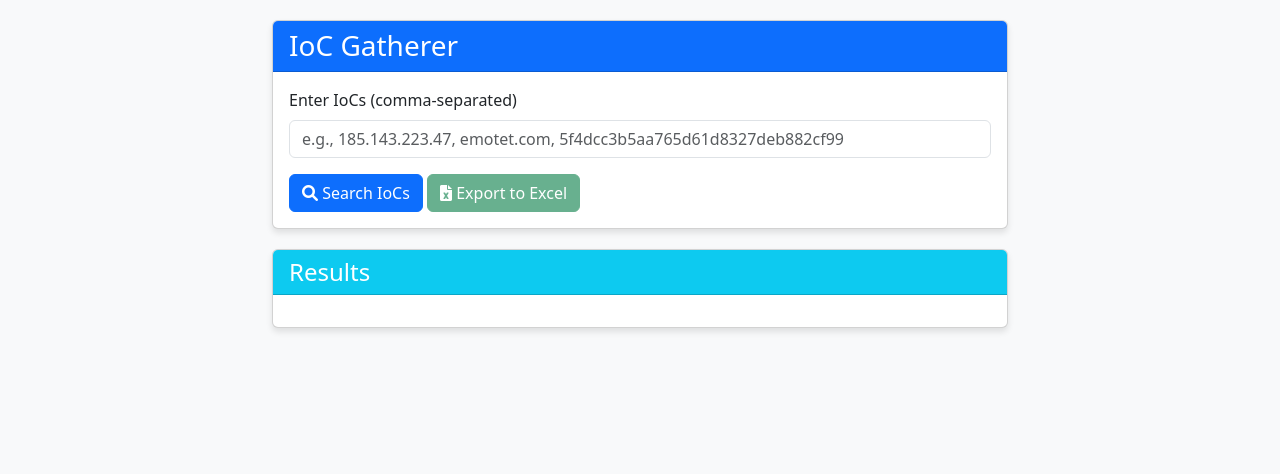
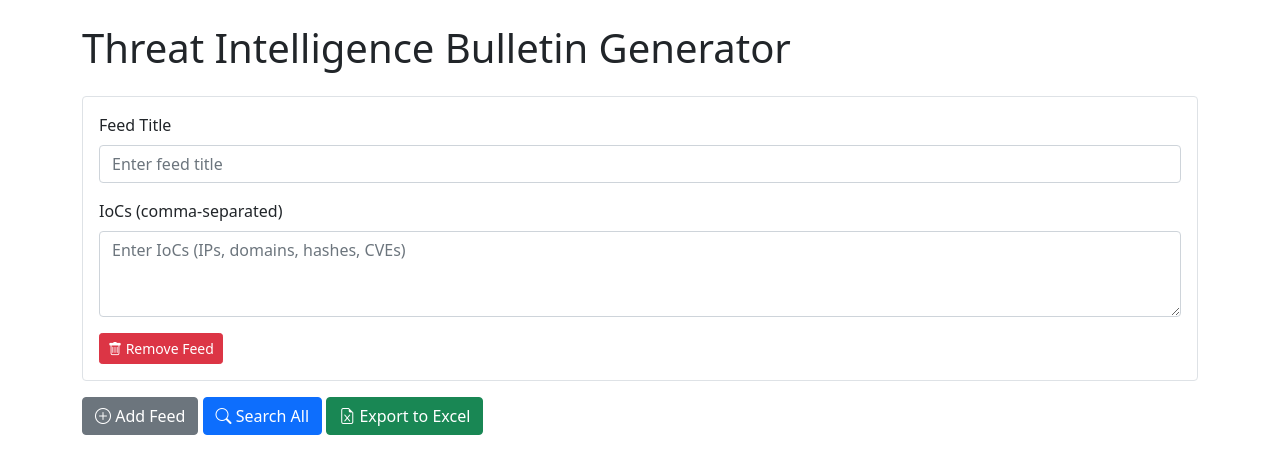
Before and after one commit to mhmdsan7/ioc_gatherer, a Flask app: page / in a window 1280 px wide. Shown: the top 474 px of the page. Run offline with Flask 3, Linux system fonts and the light colour scheme; some libraries are stand-ins or nearby versions.

Commit message:
I have added the feeds featurefor the weekly bulletin

```diff
--- a/app.py
+++ b/app.py
@@ -6,6 +6,9 @@ import os
 from dotenv import load_dotenv
 from datetime import datetime
 import io
+import re
+from openpyxl.styles import Font, Alignment
+from openpyxl.utils import get_column_letter
 
 # Load environment variables
 load_dotenv()
@@ -18,6 +21,28 @@ class IoCSearcher:
         self.headers = {
             'User-Agent': 'Mozilla/5.0 (Windows NT 10.0; Win64; x64) AppleWebKit/537.36 (KHTML, like Gecko) Chrome/91.0.4472.124 Safari/537.36'
         }
+
+    def search_cve(self, cve_id):
+        try:
+            # Using NIST NVD API
+            base_url = f"https://services.nvd.nist.gov/rest/json/cve/1.0/{cve_id}"
+            response = requests.get(base_url, headers=self.headers)
+
+            if response.status_code == 200:
+                data = response.json()
+                if 'result' in data:
+                    cve_data = data['result']['CVE_Items'][0]
+                    return {
+                        'type': 'CVE',
+                        'value': cve_id,
+                        'source': 'NIST NVD',
+                        'description': cve_data['cve']['description']['description_data'][0]['value'],
+                        'cvss_score': cve_data.get('impact', {}).get('baseMetricV3', {}).get('cvssV3', {}).get('baseScore', 'N/A'),
+                        'published_date': cve_data['publishedDate']
+                    }
+        except Exception as e:
+            print(f"Error searching CVE: {str(e)}")
+        return None
 
     def search_abuseipdb(self, keyword):
         api_key = os.getenv('ABUSEIPDB_API_KEY')
@@ -65,24 +90,33 @@ class IoCSearcher:
         try:
             if '.' in keyword:  # Could be IP or domain
                 endpoint = f"{base_url}/ip_addresses/{keyword}"
+                response = requests.get(endpoint, headers={'x-apikey': api_key})
+                if response.status_code == 200:
+                    data = response.json()
+                    if 'data' in data:
+                        results.append({
+                            'type': 'IP/Domain',
+                            'value': keyword,
+                            'source': 'VirusTotal',
+                            'malicious': data['data']['attributes'].get('last_analysis_stats', {}).get('malicious', 0),
+                            'last_analysis': data['data']['attributes'].get('last_analysis_date', '')
+                        })
             else:  # Assume it's a hash
                 endpoint = f"{base_url}/files/{keyword}"
-
-            headers = {
-                'x-apikey': api_key
-            }
-
-            response = requests.get(endpoint, headers=headers)
-            if response.status_code == 200:
-                data = response.json()
-                if 'data' in data:
-                    results.append({
-                        'type': 'IP/Domain/Hash',
-                        'value': keyword,
-                        'source': 'VirusTotal',
-                        'malicious': data['data']['attributes'].get('last_analysis_stats', {}).get('malicious', 0),
-                        'last_analysis': data['data']['attributes'].get('last_analysis_date', '')
-                    })
+                response = requests.get(endpoint, headers={'x-apikey': api_key})
+                if response.status_code == 200:
+                    data = response.json()
+                    if 'data' in data:
+                        results.append({
+                            'type': 'Hash',
+                            'value': keyword,
+                            'source': 'VirusTotal',
+                            'malicious': data['data']['attributes'].get('last_analysis_stats', {}).get('malicious', 0),
+                            'sha256': data['data']['attributes'].get('sha256', ''),
+                            'sha1': data['data']['attributes'].get('sha1', ''),
+                            'md5': data['data']['attributes'].get('md5', ''),
+                            'last_analysis': data['data']['attributes'].get('last_analysis_date', '')
+                        })
         except Exception as e:
             print(f"Error searching VirusTotal: {str(e)}")
 
@@ -130,37 +164,78 @@ def index():
 @app.route('/api/search', methods=['POST'])
 def search_iocs():
     data = request.json
-    keywords = [k.strip() for k in data.get('keywords', '').split(',')]
+    feeds = data.get('feeds', [])
+    results = {}
 
     searcher = IoCSearcher()
-    results = []
 
-    for keyword in keywords:
-        results.extend(searcher.search_abuseipdb(keyword))
-        results.extend(searcher.search_virustotal(keyword))
-        results.extend(searcher.search_threatfox(keyword))
+    for feed in feeds:
+        feed_title = feed.get('title', 'Untitled Feed')
+        keywords = [k.strip() for k in feed.get('iocs', '').split(',')]
+        feed_results = []
+
+        for keyword in keywords:
+            if keyword.startswith('CVE-'):
+                cve_result = searcher.search_cve(keyword)
+                if cve_result:
+                    feed_results.append(cve_result)
+            else:
+                feed_results.extend(searcher.search_abuseipdb(keyword))
+                feed_results.extend(searcher.search_virustotal(keyword))
+                feed_results.extend(searcher.search_threatfox(keyword))
+
+        results[feed_title] = feed_results
 
     return jsonify(results)
 
 @app.route('/api/export', methods=['POST'])
 def export_to_excel():
     data = request.json
-    results = data.get('results', [])
+    feeds_results = data.get('results', {})
 
-    if not results:
+    if not feeds_results:
         return jsonify({'error': 'No data to export'}), 400
 
-    df = pd.DataFrame(results)
     output = io.BytesIO()
     with pd.ExcelWriter(output, engine='openpyxl') as writer:
-        df.to_excel(writer, index=False)
+        for feed_title, results in feeds_results.items():
+            if results:
+                df = pd.DataFrame(results)
+                # Clean sheet name (Excel has restrictions on sheet names)
+                sheet_name = re.sub(r'[\[\]\*\?:/\\]', '', feed_title)[:31]
+
+                # Write the DataFrame starting from row 2 (leaving space for title)
+                df.to_excel(writer, sheet_name=sheet_name, index=False, startrow=1)
+
+                # Get the worksheet to apply formatting
+                worksheet = writer.sheets[sheet_name]
+
+                # Add title in the first row
+                last_column_letter = get_column_letter(len(df.columns))
+                worksheet.merge_cells(f'A1:{last_column_letter}1')  # Merge cells for title
+                title_cell = worksheet['A1']
+                title_cell.value = feed_title
+                title_cell.font = Font(size=18)
+                title_cell.alignment = Alignment(horizontal='center')
+
+                # Adjust column widths
+                for idx, column in enumerate(df.columns, start=1):
+                    column_letter = get_column_letter(idx)
+                    # Get max length of column content
+                    max_length = max(
+                        df[column].astype(str).apply(len).max(),
+                        len(str(column))
+                    )
+                    adjusted_width = min(max_length + 2, 50)  # Cap width at 50
+                    worksheet.column_dimensions[column_letter].width = adjusted_width
+
     output.seek(0)
 
     return send_file(
         output,
         mimetype='application/vnd.openxmlformats-officedocument.spreadsheetml.sheet',
         as_attachment=True,
-        download_name=f'ioc_results_{datetime.now().strftime("%Y%m%d_%H%M%S")}.xlsx'
+        download_name=f'threat_bulletin_{datetime.now().strftime("%Y%m%d_%H%M%S")}.xlsx'
     )
 
 if __name__ == '__main__':
--- a/templates/index.html
+++ b/templates/index.html
@@ -3,170 +3,209 @@
 <head>
     <meta charset="UTF-8">
     <meta name="viewport" content="width=device-width, initial-scale=1.0">
-    <title>IoC Gatherer</title>
-    <link href="https://cdn.jsdelivr.net/npm/bootstrap@5.3.0/dist/css/bootstrap.min.css" rel="stylesheet">
-    <link href="https://cdnjs.cloudflare.com/ajax/libs/font-awesome/6.0.0/css/all.min.css" rel="stylesheet">
+    <title>Threat Intelligence Bulletin Generator</title>
+    <link href="https://cdn.jsdelivr.net/npm/bootstrap@5.1.3/dist/css/bootstrap.min.css" rel="stylesheet">
+    <link href="https://cdn.jsdelivr.net/npm/bootstrap-icons@1.7.2/font/bootstrap-icons.css" rel="stylesheet">
     <style>
-        body {
-            background-color: #f8f9fa;
-            padding: 20px;
+        .feed-container {
+            border: 1px solid #dee2e6;
+            border-radius: 0.25rem;
+            padding: 1rem;
+            margin-bottom: 1rem;
         }
-        .card {
-            margin-bottom: 20px;
-            box-shadow: 0 4px 6px rgba(0, 0, 0, 0.1);
-        }
-        .result-item {
-            border-left: 4px solid #007bff;
-            margin-bottom: 10px;
-            padding: 10px;
-            background-color: white;
+        .results-table {
+            font-size: 0.9rem;
         }
         .loading {
+            position: fixed;
+            top: 0;
+            left: 0;
+            width: 100%;
+            height: 100%;
+            background: rgba(255, 255, 255, 0.8);
             display: none;
-            text-align: center;
-            margin: 20px 0;
-        }
-        .source-badge {
-            margin-right: 5px;
+            justify-content: center;
+            align-items: center;
+            z-index: 1000;
         }
     </style>
 </head>
 <body>
-    <div class="container">
-        <div class="row justify-content-center">
-            <div class="col-md-8">
-                <div class="card">
-                    <div class="card-header bg-primary text-white">
-                        <h3 class="mb-0">IoC Gatherer</h3>
+    <div class="container mt-4">
+        <h1 class="mb-4">Threat Intelligence Bulletin Generator</h1>
+
+        <div id="feeds-container">
+            <!-- Feed templates will be added here -->
         </div>
-                    <div class="card-body">
+
         <div class="mb-3">
-                            <label for="keywords" class="form-label">Enter IoCs (comma-separated)</label>
-                            <input type="text" class="form-control" id="keywords" placeholder="e.g., 185.143.223.47, emotet.com, 5f4dcc3b5aa765d61d8327deb882cf99">
-                        </div>
-                        <button id="searchBtn" class="btn btn-primary">
-                            <i class="fas fa-search"></i> Search IoCs
+            <button class="btn btn-secondary" onclick="addFeed()">
+                <i class="bi bi-plus-circle"></i> Add Feed
             </button>
-                        <button id="exportBtn" class="btn btn-success" disabled>
-                            <i class="fas fa-file-excel"></i> Export to Excel
+            <button class="btn btn-primary" onclick="searchAll()">
+                <i class="bi bi-search"></i> Search All
+            </button>
+            <button class="btn btn-success" onclick="exportResults()">
+                <i class="bi bi-file-earmark-excel"></i> Export to Excel
             </button>
         </div>
+
+        <div id="results-container"></div>
     </div>
 
     <div class="loading">
         <div class="spinner-border text-primary" role="status">
             <span class="visually-hidden">Loading...</span>
         </div>
-                    <p>Searching for IoCs...</p>
     </div>
 
-                <div id="results" class="card">
-                    <div class="card-header bg-info text-white">
-                        <h4 class="mb-0">Results</h4>
+    <template id="feed-template">
+        <div class="feed-container">
+            <div class="mb-3">
+                <label class="form-label">Feed Title</label>
+                <input type="text" class="form-control feed-title" placeholder="Enter feed title">
             </div>
-                    <div class="card-body" id="resultsBody">
-                        <!-- Results will be displayed here -->
+            <div class="mb-3">
+                <label class="form-label">IoCs (comma-separated)</label>
+                <textarea class="form-control feed-iocs" rows="3" placeholder="Enter IoCs (IPs, domains, hashes, CVEs)"></textarea>
             </div>
+            <button class="btn btn-danger btn-sm" onclick="removeFeed(this)">
+                <i class="bi bi-trash"></i> Remove Feed
+            </button>
         </div>
-            </div>
-        </div>
-    </div>
+    </template>
 
     <script>
-        let currentResults = [];
+        let searchResults = {};
 
-        document.getElementById('searchBtn').addEventListener('click', async () => {
-            const keywords = document.getElementById('keywords').value.trim();
-            if (!keywords) {
-                alert('Please enter keywords to search');
+        function addFeed() {
+            const template = document.getElementById('feed-template');
+            const feedsContainer = document.getElementById('feeds-container');
+            const clone = template.content.cloneNode(true);
+            feedsContainer.appendChild(clone);
+        }
+
+        function removeFeed(button) {
+            button.closest('.feed-container').remove();
+        }
+
+        function showLoading() {
+            document.querySelector('.loading').style.display = 'flex';
+        }
+
+        function hideLoading() {
+            document.querySelector('.loading').style.display = 'none';
+        }
+
+        function displayResults(results) {
+            const container = document.getElementById('results-container');
+            container.innerHTML = '';
+
+            for (const [feedTitle, feedResults] of Object.entries(results)) {
+                if (feedResults.length === 0) continue;
+
+                const feedDiv = document.createElement('div');
+                feedDiv.className = 'mb-4';
+                feedDiv.innerHTML = `
+                    <h3>${feedTitle}</h3>
+                    <div class="table-responsive">
+                        <table class="table table-striped table-bordered results-table">
+                            <thead>
+                                <tr>
+                                    <th>Type</th>
+                                    <th>Value</th>
+                                    <th>Source</th>
+                                    <th>Details</th>
+                                </tr>
+                            </thead>
+                            <tbody>
+                                ${feedResults.map(result => `
+                                    <tr>
+                                        <td>${result.type}</td>
+                                        <td>${result.value}</td>
+                                        <td>${result.source}</td>
+                                        <td>
+                                            ${Object.entries(result)
+                                                .filter(([key]) => !['type', 'value', 'source'].includes(key))
+                                                .map(([key, value]) => `<strong>${key}:</strong> ${value}<br>`)
+                                                .join('')}
+                                        </td>
+                                    </tr>
+                                `).join('')}
+                            </tbody>
+                        </table>
+                    </div>
+                `;
+                container.appendChild(feedDiv);
+            }
+        }
+
+        async function searchAll() {
+            const feeds = Array.from(document.querySelectorAll('.feed-container')).map(container => ({
+                title: container.querySelector('.feed-title').value || 'Untitled Feed',
+                iocs: container.querySelector('.feed-iocs').value
+            }));
+
+            if (feeds.length === 0) {
+                alert('Please add at least one feed.');
                 return;
             }
 
-            const loading = document.querySelector('.loading');
-            const resultsBody = document.getElementById('resultsBody');
-            const exportBtn = document.getElementById('exportBtn');
-
-            loading.style.display = 'block';
-            resultsBody.innerHTML = '';
-            exportBtn.disabled = true;
-
+            showLoading();
             try {
                 const response = await fetch('/api/search', {
                     method: 'POST',
                     headers: {
-                        'Content-Type': 'application/json',
+                        'Content-Type': 'application/json'
                     },
-                    body: JSON.stringify({ keywords }),
+                    body: JSON.stringify({ feeds })
                 });
 
-                const results = await response.json();
-                currentResults = results;
+                searchResults = await response.json();
+                displayResults(searchResults);
+            } catch (error) {
+                console.error('Error:', error);
+                alert('An error occurred while searching. Please try again.');
+            } finally {
+                hideLoading();
+            }
+        }
 
-                if (results.length === 0) {
-                    resultsBody.innerHTML = '<div class="alert alert-info">No results found</div>';
-                } else {
-                    results.forEach(result => {
-                        const resultDiv = document.createElement('div');
-                        resultDiv.className = 'result-item';
-
-                        let details = '';
-                        if (result.confidence) details += `<p>Confidence: ${result.confidence}</p>`;
-                        if (result.country) details += `<p>Country: ${result.country}</p>`;
-                        if (result.last_reported) details += `<p>Last Reported: ${result.last_reported}</p>`;
-                        if (result.malicious) details += `<p>Malicious Detections: ${result.malicious}</p>`;
-                        if (result.malware) details += `<p>Malware: ${result.malware}</p>`;
-                        if (result.first_seen) details += `<p>First Seen: ${result.first_seen}</p>`;
-
-                        resultDiv.innerHTML = `
-                            <h5>${result.type} - ${result.value}</h5>
-                            <span class="badge bg-primary source-badge">${result.source}</span>
-                            ${details}
-                        `;
-                        resultsBody.appendChild(resultDiv);
-                    });
-                    exportBtn.disabled = false;
-                }
-            } catch (error) {
-                resultsBody.innerHTML = '<div class="alert alert-danger">Error searching for IoCs</div>';
-                console.error('Error:', error);
-            } finally {
-                loading.style.display = 'none';
-            }
-        });
-
-        document.getElementById('exportBtn').addEventListener('click', async () => {
-            if (currentResults.length === 0) {
-                alert('No results to export');
+        async function exportResults() {
+            if (Object.keys(searchResults).length === 0) {
+                alert('Please perform a search first.');
                 return;
             }
 
+            showLoading();
             try {
                 const response = await fetch('/api/export', {
                     method: 'POST',
                     headers: {
-                        'Content-Type': 'application/json',
+                        'Content-Type': 'application/json'
                     },
-                    body: JSON.stringify({ results: currentResults }),
+                    body: JSON.stringify({ results: searchResults })
                 });
 
-                if (response.ok) {
                 const blob = await response.blob();
                 const url = window.URL.createObjectURL(blob);
                 const a = document.createElement('a');
                 a.href = url;
-                    a.download = `ioc_results_${new Date().toISOString().slice(0,19).replace(/:/g, '-')}.xlsx`;
+                a.download = `threat_bulletin_${new Date().toISOString().slice(0,19).replace(/[-:]/g, '')}.xlsx`;
                 document.body.appendChild(a);
                 a.click();
                 window.URL.revokeObjectURL(url);
                 a.remove();
-                } else {
-                    alert('Error exporting to Excel');
-                }
             } catch (error) {
                 console.error('Error:', error);
-                alert('Error exporting to Excel');
+                alert('An error occurred while exporting. Please try again.');
+            } finally {
+                hideLoading();
             }
-        });
+        }
+
+        // Add initial feed
+        addFeed();
     </script>
 </body>
 </html>
```
Lines whose indentation alone changed are shown as unchanged.
